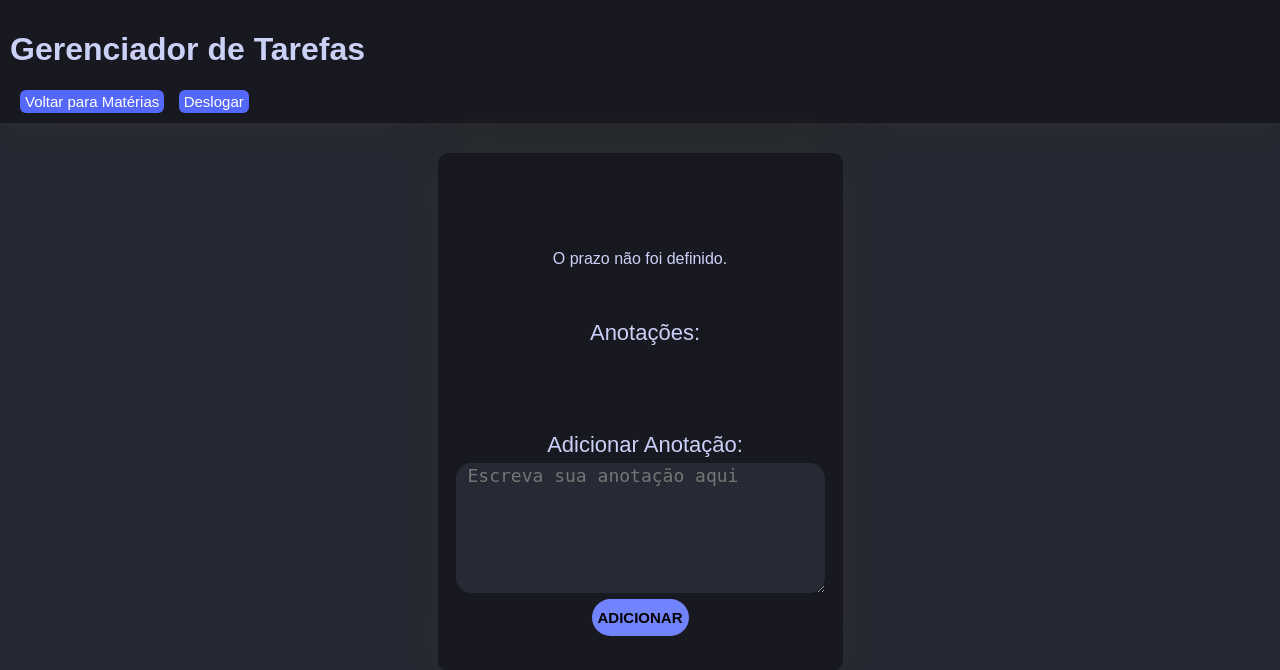
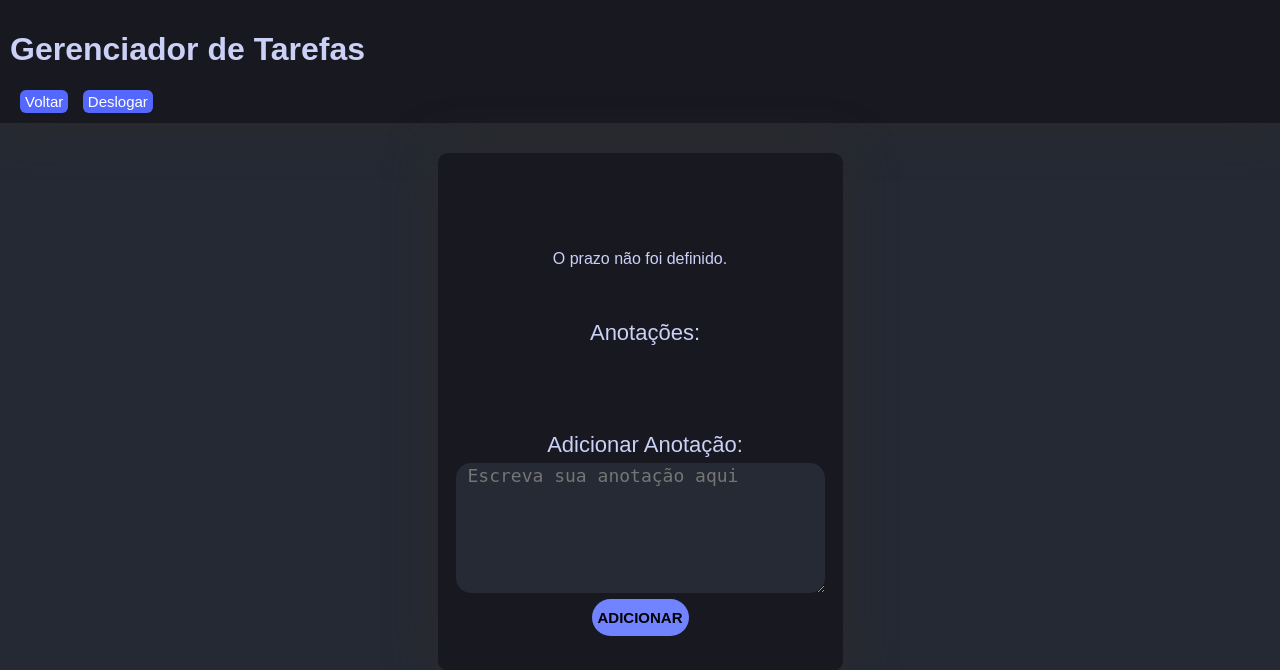
Before and after one commit to lucastrogo/GerenciadorTarefas, a Python web app: template website/templates/topico.html in a window 1280 px wide. Shown: the top 670 px of the page. Run offline with Jinja, Linux system fonts and the light colour scheme; the template is opened without the code that fills it, so the values that code supplies are empty.

Commit message:
Alterando botão para página anterior

```diff
--- a/website/templates/topico.html
+++ b/website/templates/topico.html
@@ -11,7 +11,7 @@
 <body>
     <header>
         <h1>Gerenciador de Tarefas</h1>
-        <a href="/logado" class="voltar">Voltar para Matérias</a>
+        <a href="/materia/{{topico.id_materia}}" class="voltar">Voltar</a>
         <a href="/logout" class="logout">Deslogar</a>
     </header>
     {% with messages = get_flashed_messages(with_categories=true) %}
```
